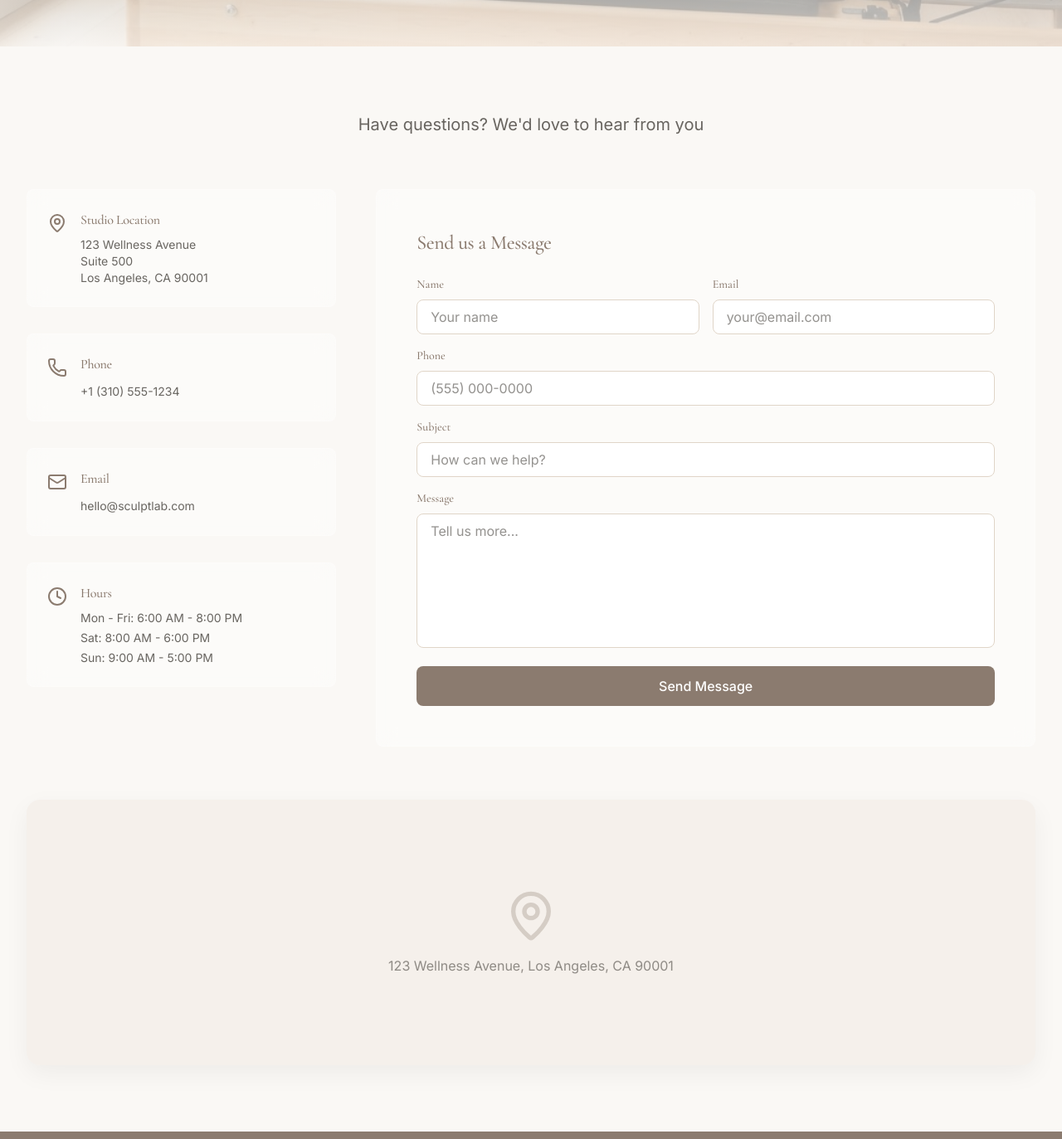
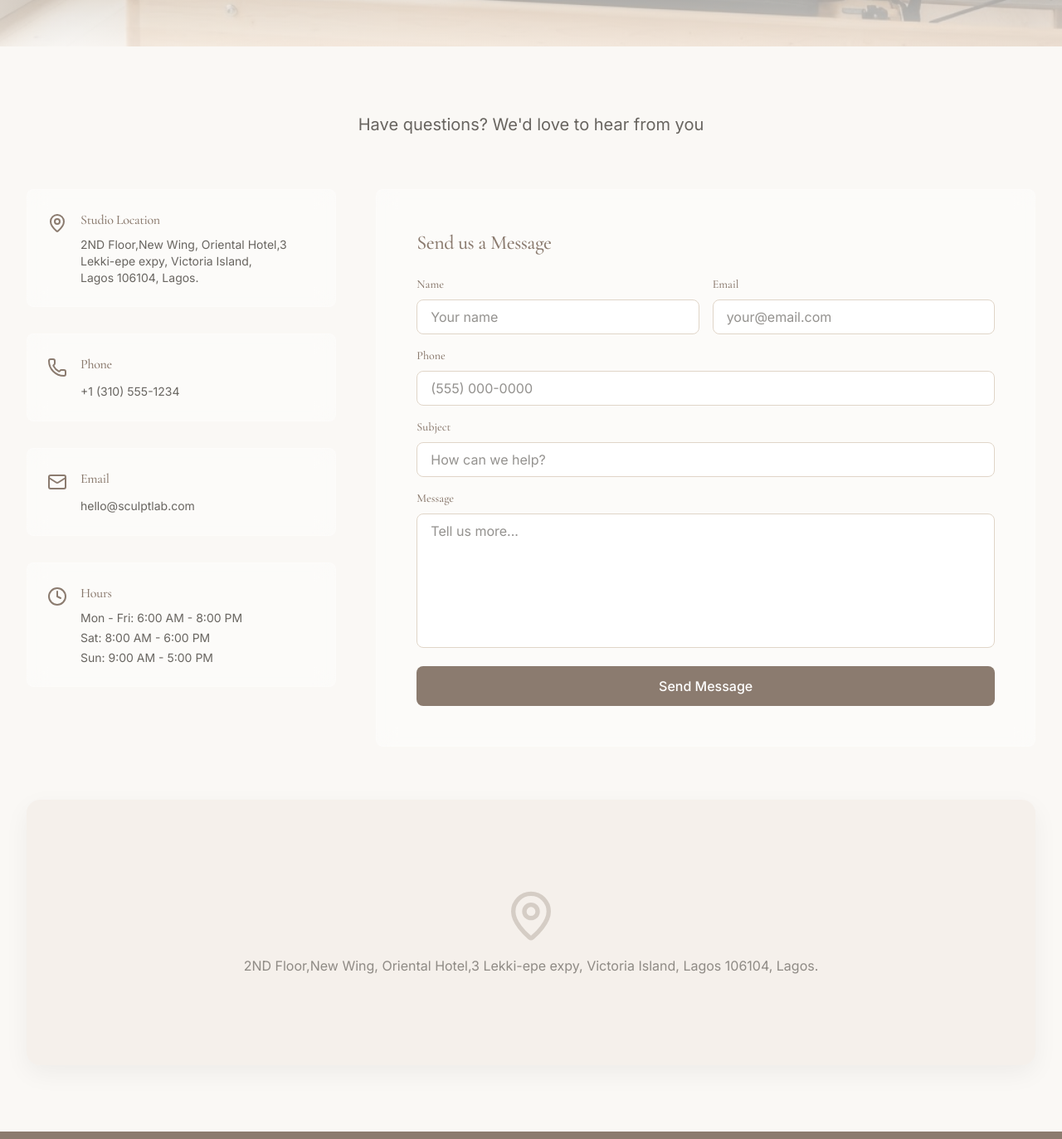
Before and after one commit to furytm/Sculpt-labs, a Next.js app: page /contact in a window 1280 px wide. Shown: the part 824-2197 px from the top of the page at 83% size. Built offline with nearby package versions, Linux system fonts and the light colour scheme.

Commit message:
changes location

```diff
--- a/src/components/pages/ContactPage.tsx
+++ b/src/components/pages/ContactPage.tsx
@@ -74,11 +74,11 @@ export default function ContactPage() {
                     Studio Location
                   </h3>
                   <p className="body-text text-sm text-foreground/70">
-                    123 Wellness Avenue
+                   2ND Floor,New Wing, Oriental Hotel,3
                     <br />
-                    Suite 500
+                  Lekki-epe expy, Victoria Island,
                     <br />
-                    Los Angeles, CA 90001
+                    Lagos 106104, Lagos.
                   </p>
                 </div>
               </div>
@@ -279,7 +279,7 @@ export default function ContactPage() {
           <div className="text-center">
             <MapPin className="w-16 h-16 text-primary/30 mx-auto mb-4" />
             <p className="body-text text-foreground/50">
-              123 Wellness Avenue, Los Angeles, CA 90001
+             2ND Floor,New Wing, Oriental Hotel,3 Lekki-epe expy, Victoria Island, Lagos 106104, Lagos.
             </p>
           </div>
         </motion.div>
```
